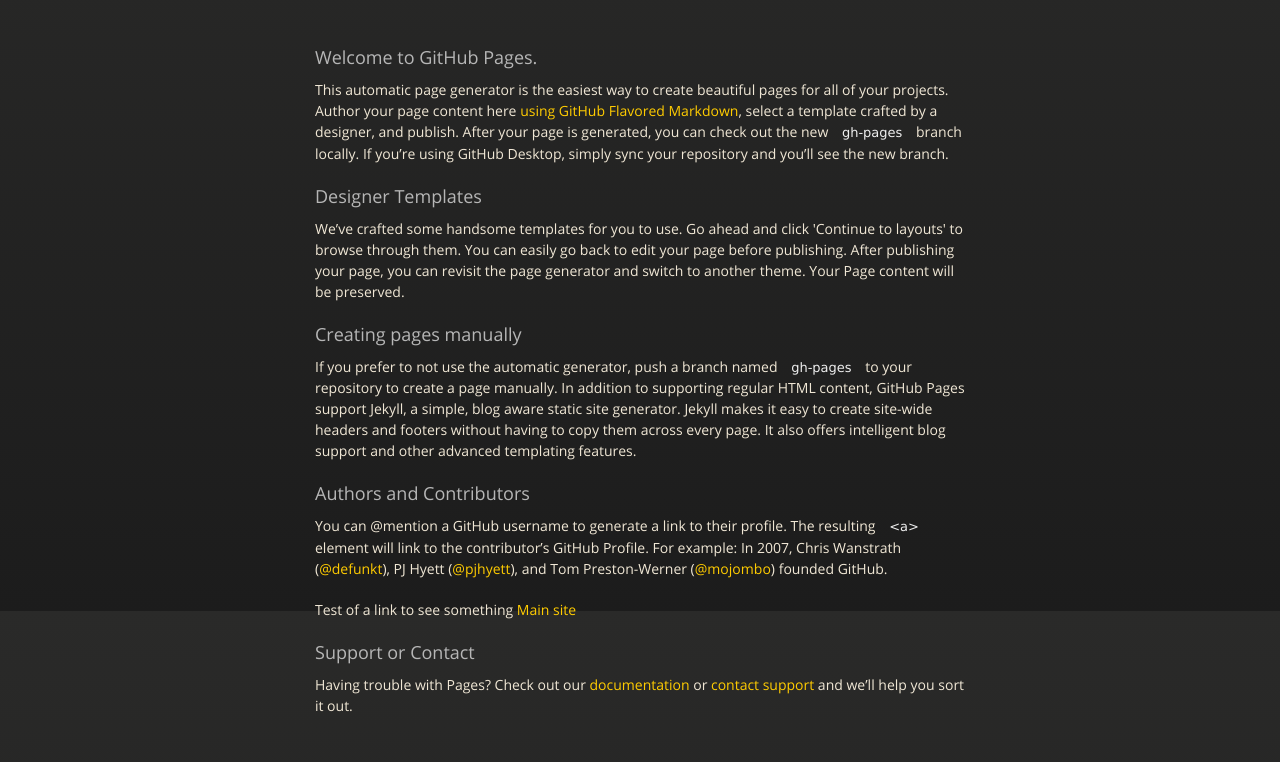
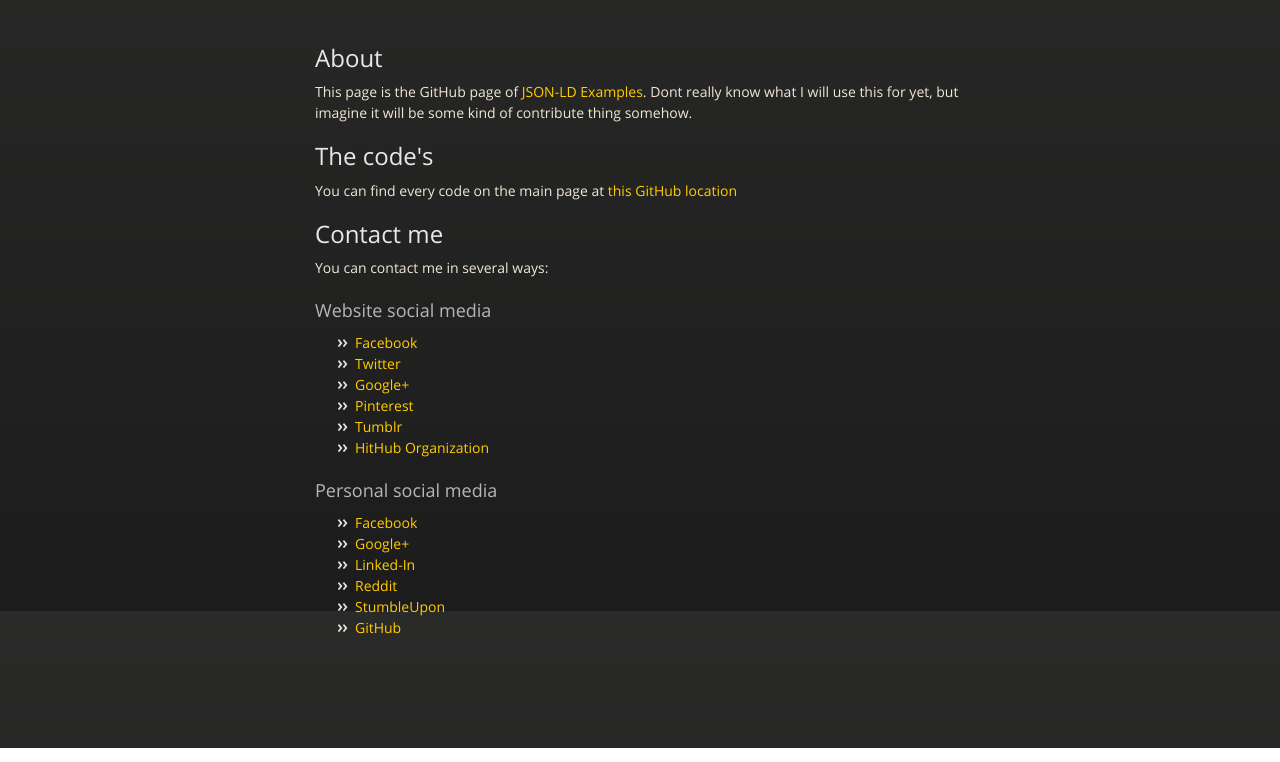
Before and after one commit to JSONLD-Markups/website, a plain HTML site: page index.html in a window 1280 px wide. Shown: the part 189-951 px from the top of the page. Drawn offline with nearby package versions, Linux system fonts and the light colour scheme.

Commit message:
Update index.html

```diff
--- a/index.html
+++ b/index.html
@@ -3,7 +3,7 @@
   <head>
     <meta charset="utf-8">
     <meta http-equiv="X-UA-Compatible" content="chrome=1">
-    <title>Website by jsonld-markups</title>
+    <title>GitHub Page of JSON-LD Examples</title>
     <link rel="stylesheet" href="stylesheets/styles.css">
     <link rel="stylesheet" href="stylesheets/github-dark.css">
     <script src="https://ajax.googleapis.com/ajax/libs/jquery/1.7.1/jquery.min.js"></script>
@@ -19,59 +19,58 @@
     <script type="application/ld+json">{
       "@context":"http://www.schema.org",
       "@type":"WebSite",
-      "description":"Github page"
-  	}
-}</script>
+      "description":"Github page",
+      "url": "https://jsonld-markups.github.io/website/"
+    }</script>
 
   </head>
   <body>
       <div id="header">
-        <nav>
-          <li class="fork"><a href="https://github.com/jsonld-markups/website">View On GitHub</a></li>
-          <li class="downloads"><a href="https://github.com/jsonld-markups/website/zipball/master">ZIP</a></li>
-          <li class="downloads"><a href="https://github.com/jsonld-markups/website/tarball/master">TAR</a></li>
-          <li class="title">DOWNLOADS</li>
-        </nav>
       </div><!-- end header -->
 
     <div class="wrapper">
 
       <section>
         <div id="title">
-          <h1>Website</h1>
+          <h1>JSON-LD Examples</h1>
           <p></p>
           <hr>
           <span class="credits left">Project maintained by <a href="https://github.com/jsonld-markups">jsonld-markups</a></span>
           <span class="credits right">Hosted on GitHub Pages &mdash; Theme by <a href="https://twitter.com/michigangraham">mattgraham</a></span>
         </div>
 
-        <h3>
-<a id="welcome-to-github-pages" class="anchor" href="#welcome-to-github-pages" aria-hidden="true"><span aria-hidden="true" class="octicon octicon-link"></span></a>Welcome to GitHub Pages.</h3>
+        <h2>About</h2>
+          <p>
+            This page is the GitHub page of <a href="https://jsonld-examples.com">JSON-LD Examples</a>. Dont really know what I will use this for yet, but imagine it will be some kind of contribute thing somehow.
+          </p>
 
-<p>This automatic page generator is the easiest way to create beautiful pages for all of your projects. Author your page content here <a href="https://guides.github.com/features/mastering-markdown/">using GitHub Flavored Markdown</a>, select a template crafted by a designer, and publish. After your page is generated, you can check out the new <code>gh-pages</code> branch locally. If you’re using GitHub Desktop, simply sync your repository and you’ll see the new branch.</p>
+        <h2>The code's</h2>
+        <p>
+          You can find every code on the main page at <a href="https://github.com/jsonld-markups/Code/tree/codeRepository">this GitHub location</a>
+        </p>
 
-<h3>
-<a id="designer-templates" class="anchor" href="#designer-templates" aria-hidden="true"><span aria-hidden="true" class="octicon octicon-link"></span></a>Designer Templates</h3>
-
-<p>We’ve crafted some handsome templates for you to use. Go ahead and click 'Continue to layouts' to browse through them. You can easily go back to edit your page before publishing. After publishing your page, you can revisit the page generator and switch to another theme. Your Page content will be preserved.</p>
-
-<h3>
-<a id="creating-pages-manually" class="anchor" href="#creating-pages-manually" aria-hidden="true"><span aria-hidden="true" class="octicon octicon-link"></span></a>Creating pages manually</h3>
-
-<p>If you prefer to not use the automatic generator, push a branch named <code>gh-pages</code> to your repository to create a page manually. In addition to supporting regular HTML content, GitHub Pages support Jekyll, a simple, blog aware static site generator. Jekyll makes it easy to create site-wide headers and footers without having to copy them across every page. It also offers intelligent blog support and other advanced templating features.</p>
-
-<h3>
-<a id="authors-and-contributors" class="anchor" href="#authors-and-contributors" aria-hidden="true"><span aria-hidden="true" class="octicon octicon-link"></span></a>Authors and Contributors</h3>
-
-<p>You can @mention a GitHub username to generate a link to their profile. The resulting <code>&lt;a&gt;</code> element will link to the contributor’s GitHub Profile. For example: In 2007, Chris Wanstrath (<a href="https://github.com/defunkt" class="user-mention">@defunkt</a>), PJ Hyett (<a href="https://github.com/pjhyett" class="user-mention">@pjhyett</a>), and Tom Preston-Werner (<a href="https://github.com/mojombo" class="user-mention">@mojombo</a>) founded GitHub.</p>
-
-<p>Test of a link to see something <a href="https://jsonld-examples.com">Main site</a></p>
-
-<h3>
-<a id="support-or-contact" class="anchor" href="#support-or-contact" aria-hidden="true"><span aria-hidden="true" class="octicon octicon-link"></span></a>Support or Contact</h3>
-
-<p>Having trouble with Pages? Check out our <a href="https://help.github.com/pages">documentation</a> or <a href="https://github.com/contact">contact support</a> and we’ll help you sort it out.</p>
-      </section>
+        <h2>Contact me</h2>
+        <p>
+          You can contact me in several ways:
+        </p>
+						<h3>Website social media</h3>
+						<ul>
+							<li><a href="https://www.facebook.com/jsonldexamples/" target="_blank">Facebook</a></li>
+							<li><a href="https://twitter.com/JSONLDExamples" target="_blank">Twitter</a></li>
+							<li><a href="https://plus.google.com/+Jsonldexamples/" target="_blank">Google+</a></li>
+							<li><a href="https://www.pinterest.com/jsonld/" target="_blank">Pinterest</a></li>
+							<li><a href="https://json-ldexamples.tumblr.com/" target="_blank">Tumblr</a></li>
+							<li><a href="https://github.com/jsonld-markups">HitHub Organization</a></li>
+						</ul>
+						<h3>Personal social media</h3>
+						<ul>
+							<li><a href="https://www.facebook.com/AndrewDersSmith" target="_blank">Facebook</a></li>
+							<li><a href="https://plus.google.com/u/1/111653502092374453428/" target="_blank">Google+</a></li>
+							<li><a href="https://www.linkedin.com/in/andrewderssmith" target="_blank">Linked-In</a></li>
+							<li><a href="https://www.reddit.com/user/AndrewDers/" target="_blank">Reddit</a></li>
+							<li><a href="http://www.stumbleupon.com/stumbler/asmith6912" target="_blank">StumbleUpon</a></li>
+							<li><a href="https://github.com/AndrewDersSmith" target="_blank">GitHub</a></li>
+		      </ul>
 
     </div>
     <!--[if !IE]><script>fixScale(document);</script><![endif]-->
```
